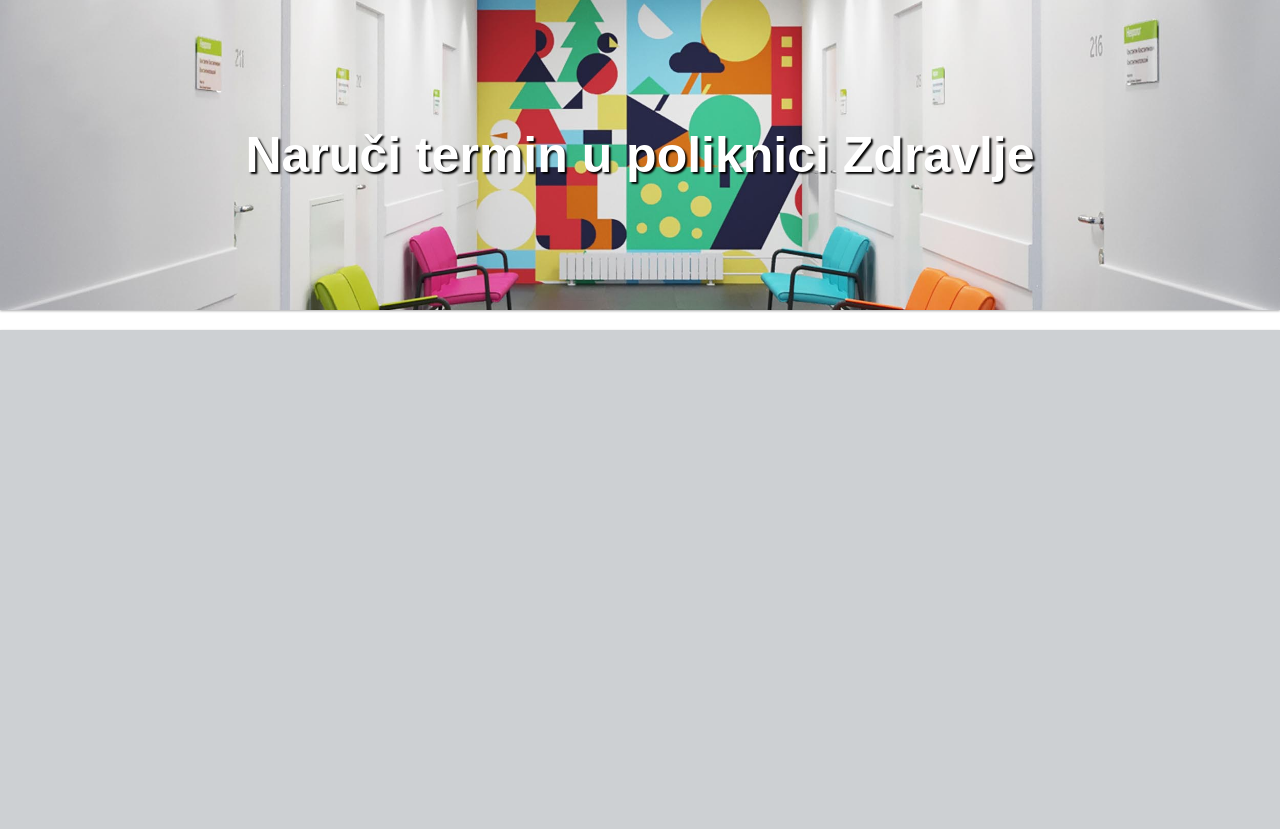
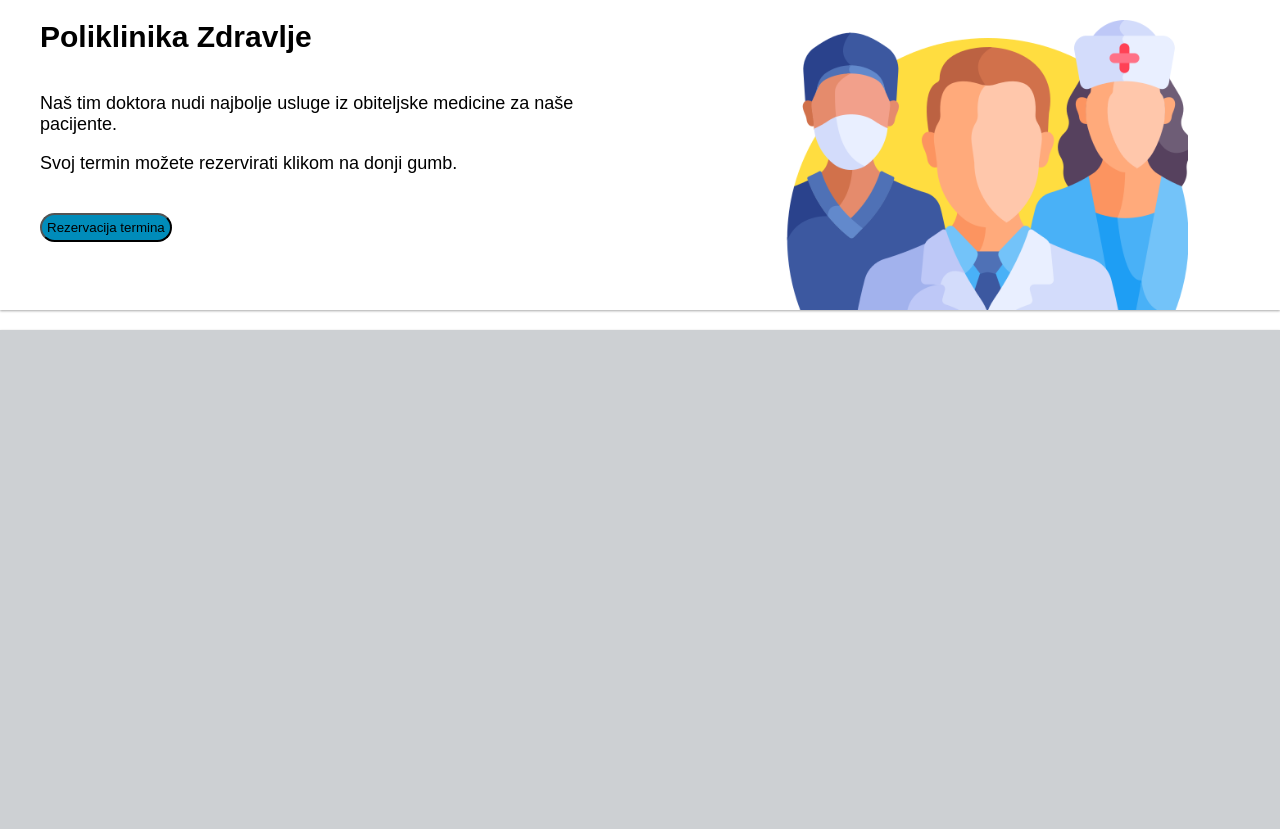
Before and after one commit to strelec00/doctor-appointments, a PHP site: page / in a window 1280 px wide. Shown: the part 52-881 px from the top of the page. Run offline with PHP 8.4, Linux system fonts and the light colour scheme.

Commit message:
header
2.1.-Veco
izrada headera-lijevi tekst,gumb i slika

```diff
--- a/css/style.css
+++ b/css/style.css
@@ -7,17 +7,36 @@ body {
     margin-bottom: 20px;
     box-shadow: 0 1px 3px rgba(0, 0, 0, 0.12), 0 1px 2px rgba(0, 0, 0, 0.24);
     height: 310px;
-    background: url(../slike/mainpozadina.jpg) no-repeat center center/cover;
     display: flex;
-    justify-content: center;
-    align-items: center;
 }
 
-#zaglavlje h1 {
-    color: #ffffff;
+#zaglavlje h3 {
+    color: black;
     margin: 0;
-    font-size: 50px;
-    text-shadow: 2px 2px 2px black;
+    font-size: 30px;
+}
+#header-tekst{
+    font-family: Arial, Helvetica, sans-serif;
+    font-size: 18px;
+    margin-left: 20px;
+}
+
+#headergumb{
+    background-color: #008CBA;
+    text-align: center;
+    size: 80px;
+    border-radius: 16px;
+    padding: 5px;
+}
+#header-slika img{
+    height: 290px;
+    margin-left: 120px;
+
+
+}
+#header-slika {
+    margin-bottom: 5px;
+
 }
 
 #sadrzaj {
--- a/includes/header.php
+++ b/includes/header.php
@@ -1,4 +1,15 @@
 <header id="zaglavlje" class="t-kolona-12 d-kolona-12">
-    <h1>Naruči termin u poliknici Zdravlje</h1>
+    <div id="header-tekst" class="t-kolona-6 d-kolona-6">
+        <h3>Poliklinika Zdravlje</h3>
+        <br>
+       <p>Naš tim doktora nudi najbolje usluge iz obiteljske medicine za naše pacijente.</p>
+        <p>Svoj termin možete rezervirati klikom na donji gumb.</p>
+        <br>
+        <button id="headergumb">Rezervacija termina</button>
+    </div>
+    <div id="header-slika" class="t-kolona-6 d-kolona-6">
+    <img src="slike/doctori.png">
+    </div>
+
 
 </header>
```
Also changed, not shown: slike/doctor.png (added), slike/doctori.png (added).
